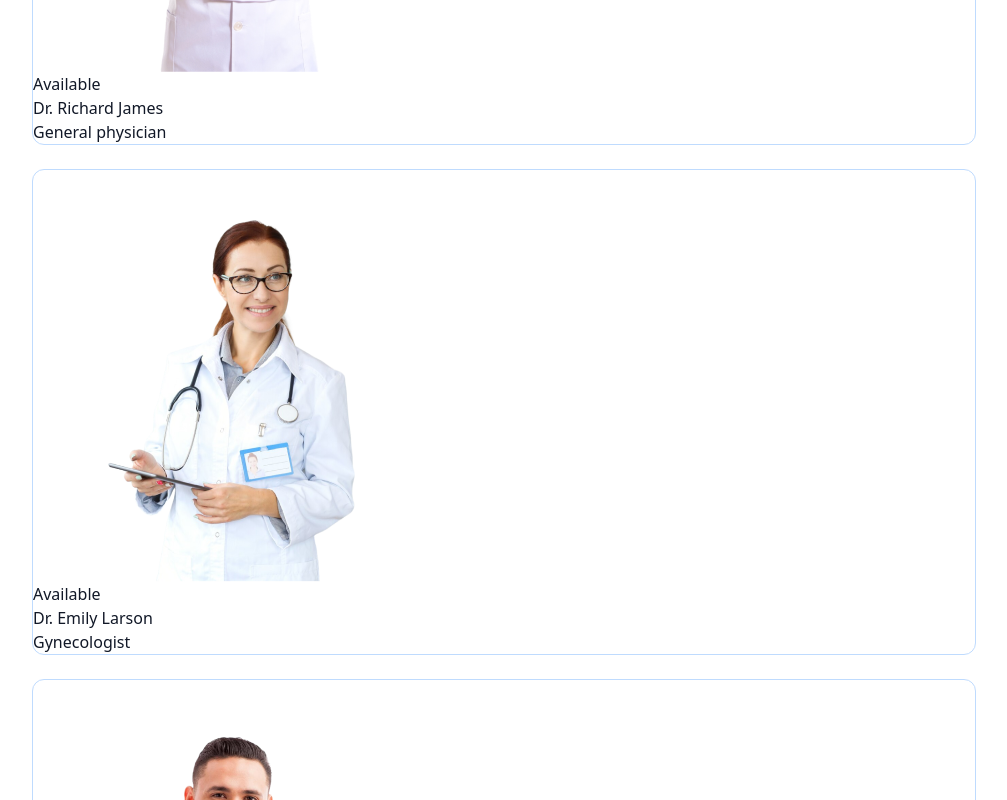
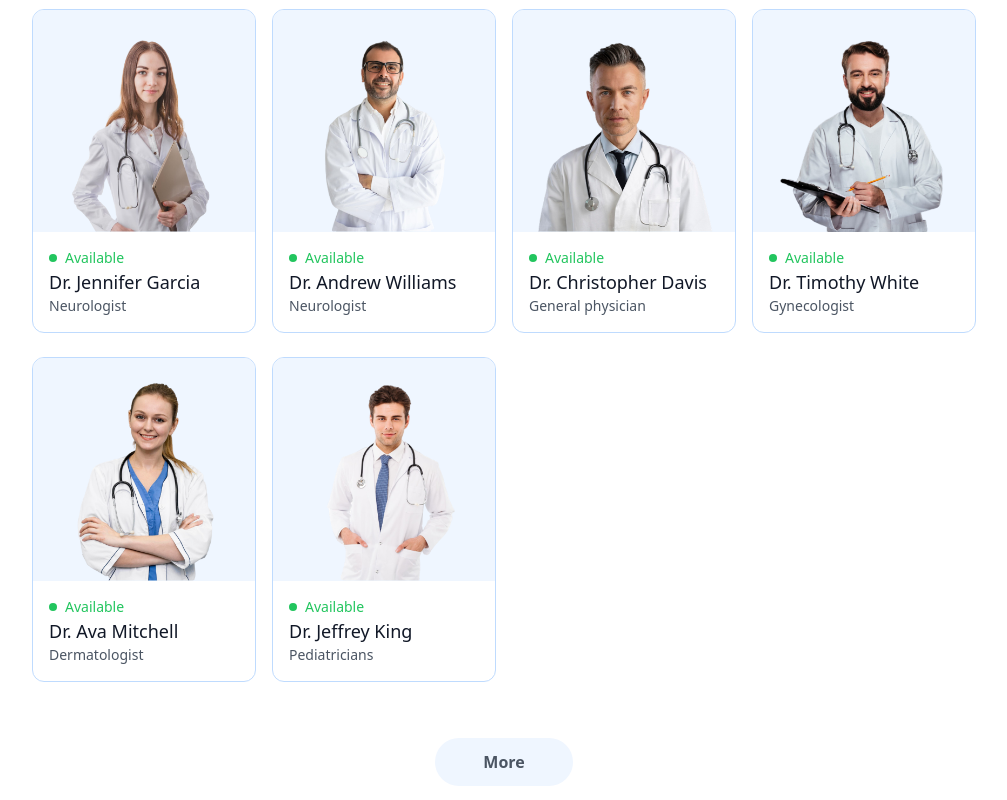
Before and after one commit to 123superhanan/appoinment-app, a React (Vite) app in the folder frontend/: page / in a window 1280 px wide. Shown: the part 1520-2320 px from the top of the page, without its empty margins (136-1143 px from the left). Built offline with nearby package versions, Linux system fonts and the light colour scheme.

Commit message:
doctors information

```diff
--- a/frontend/src/components/TopDoctors.jsx
+++ b/frontend/src/components/TopDoctors.jsx
@@ -1,9 +1,10 @@
 import React from 'react'
 import { doctors } from '../assets/assets_frontend/assets'
+import { useNavigate } from 'react-router-dom'
 
 const TopDoctors = () => {
 
-
+const navigate = useNavigate()
 
   return (
 
@@ -13,19 +14,20 @@ const TopDoctors = () => {
            <p className='sm:w-1/2  text-center text-sm'>Simply browse through our extensive list of trusted doctors.</p>
             <div className='w-full grid grid-cols-auto gap-4 pt-5 gap-y-6 px-3 sm:px-0'>
                 {doctors.slice(0, 10).map((item, index) => (
-                        <div key={index}  className='border border-blue-200 rounded-xl overflow-hidden hover:translate-y-[-10px] transition-all duration-300'>
-                            <img src={item.image} alt="" />
-                            <div>
-                                <div>
-                                    <p></p><p>Available</p>
+                        <div onClick={() => navigate(`/appointment/${item._id}`)} key={index}  className='border border-blue-200 rounded-xl overflow-hidden hover:translate-y-[-10px] transition-all duration-500'>
+                            <img className='bg-blue-50' src={item.image} alt="" />
+                            <div className='p-4'>
+                                <div className='flex items-center gap-2 text-sm text-center text-green-500'>
+                                    <p className='w-2 h-2 bg-green-500 rounded-full'></p>
+                                    <p>Available</p>
                                 </div>
-                                <p>{item.name}</p>
-                                <p>{item.speciality}</p>
+                                <p className='text-gray-900 text-lg font-medium'>{item.name}</p>
+                                <p className='text-gray-600 text-sm'>{item.speciality}</p>
                             </div>
                         </div>
                     ))}
             </div>
-            <button>More</button>
+            <button className='bg-blue-50 text-gray-600 px-12 py-3 rounded-full mt-10 font-semibold'>More</button>
       </div>
 
     </>
--- a/frontend/tailwind.config.js
+++ b/frontend/tailwind.config.js
@@ -8,6 +8,9 @@ export default {
     extend: {
       colors:{
         'primary': '#5f6fff'
+      },
+      gridTemplateColumns:{
+        "auto": 'repeat(auto-fill, minmax(200px, 1fr))'
       }
     },
   },
```
